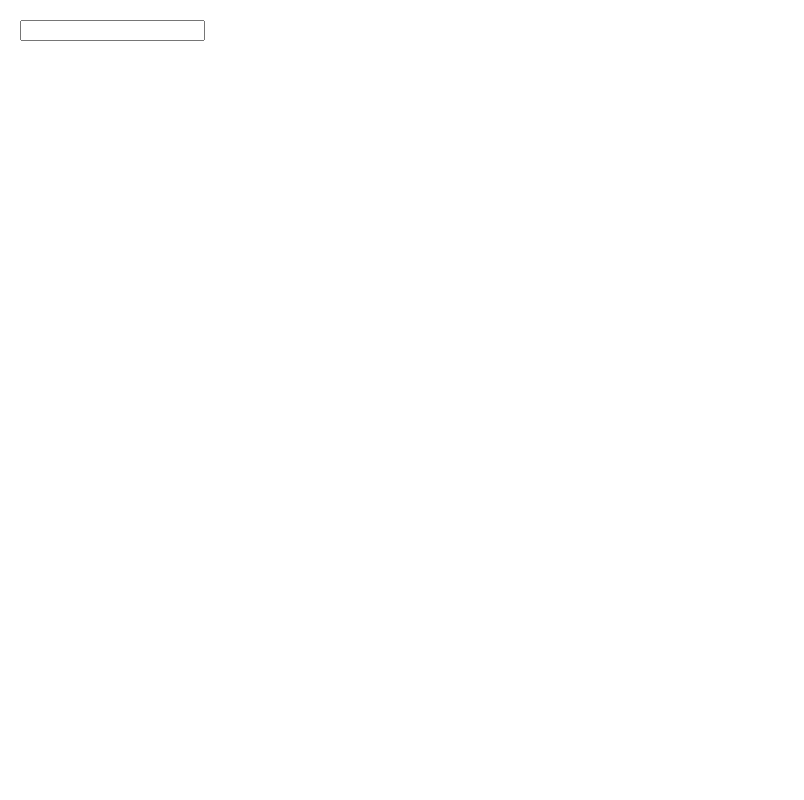
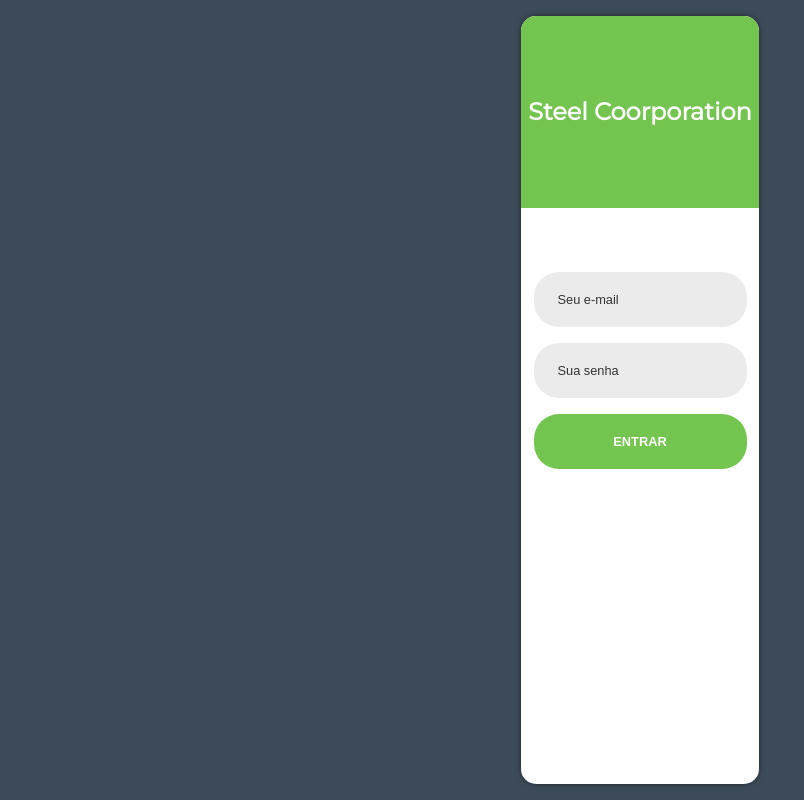
Before and after one commit to angelinopires/college-eng-1, a website: page src/index.html in a window 1280 px wide. Shown: the whole page, without its empty margins (0-804 px from the left). Drawn offline with nearby package versions, Linux system fonts and the light colour scheme; files that its build step writes are made by us from their sources.

Commit message:
Login finalizado

```diff
--- a/src/index.html
+++ b/src/index.html
@@ -1,33 +1,51 @@
 <!DOCTYPE html>
 <html lang="en">
+
 <head>
-    <meta charset="UTF-8">
-    <meta name="viewport" content="width=device-width, initial-scale=1.0">
-    <meta http-equiv="X-UA-Compatible" content="ie=edge">
-    <link rel="stylesheet" href="css/main.min.css">
-    <link href="https://fonts.googleapis.com/css?family=Montserrat" rel="stylesheet">
-    <title>Trabalho de Compras</title>
+  <meta charset="UTF-8">
+  <meta name="viewport"
+        content="width=device-width, initial-scale=1.0">
+  <meta http-equiv="X-UA-Compatible"
+        content="ie=edge">
+  <link rel="stylesheet"
+        href="css/main.min.css">
+  <link href="https://fonts.googleapis.com/css?family=Montserrat"
+        rel="stylesheet">
+  <title>Trabalho de Compras</title>
 </head>
-<header class="navigation">
-    <nav class="navbar" role="navigation">
-        <input class="navbar__button" type="checkbox"/>
-        <span class="navbar__icon"></span>
-        <span class="navbar__icon"></span>
-        <span class="navbar__icon"></span>
 
-        <ul class="navbar__list">
-            <!-- <a href="#" class="logo">LOGO AQUI</a> -->
-            <a class="navbar__link" href="#"><li class="navbar__item">Solicitar Materiais</li></a>
-            <a class="navbar__link" href="#"><li class="navbar__item">Sair</li></a>
-        </ul>
+<body>
+  <div class="container">
+    <div class="login">
+      <h1 class="title">Steel Coorporation</h1>
+      <form class="form-login">
 
-        <div>
-            <span></span>
-            <input type="text">
+        <div class="form-control">
+          <input class="form__input"
+                 placeholder="Seu e-mail"
+                 type="email"
+                 class="form__input"
+                 autocomplete="email"
+                 required>
         </div>
-    </nav>
-</header>
-<body>
-    <script type="text/javascript" src="js/main.min.js"></script>
+        <div class="form-control">
+          <input class="form__input"
+                 placeholder="Sua senha"
+                 type="password"
+                 class="form__input"
+                 autocomplete="current-password"
+                 required>
+        </div>
+        <div class="form-control">
+          <input type="submit"
+                 class="form__button"
+                 value="Entrar">
+        </div>
+      </form>
+    </div>
+  </div>
+  <script type="text/javascript"
+          src="js/main.min.js"></script>
 </body>
+
 </html>
--- a/src/scss/_variables.scss
+++ b/src/scss/_variables.scss
@@ -6,10 +6,10 @@ $turquoise-cyan: #30E2CF;
 $lighter-cyan:   #DCEDEB;
 $darker-cyan:    #41C3EE;
 
-$main-theme: #84A29F;
-$secondary-theme: #B7CDC2;
-$grey: #EAE6DA;
-$grey-light: #F7F6EE;
+$main-theme: #3D4B58;
+$green-theme: #8EA05D;
+$yellow-theme: #FED566;
+$grey-light: #F7EFDB;
 
 // Other colors
 $font-color: lighten(#454545, 15%);
@@ -18,9 +18,4 @@ $green:              #74c54f;
 $black:              #000;
 $medium-black:       #454545;
 $dark-black:         #333;
-// $grey:               #dfdfdf;
-
-// Social Media
-$facebook:  #3b5998;
-$linkedin:  #0077B5;
-$youtube:   #cc181e;
+$grey:               #EBEBEB;
--- /dev/null
+++ b/src/scss/components/_login.scss
@@ -0,0 +1,69 @@
+.login {
+  height: 100%;
+  background-color: $white;
+  box-shadow: 0px 0px 5px rgba($black, .5);
+  border-radius: 15px;
+
+  .title {
+    display: flex;
+    justify-content: center;
+    align-items: center;
+    height: 25%;
+    font-weight: bold;
+    color: $white;
+    background-color: $green;
+    border-radius: 15px 15px 0 0;
+  }
+}
+.form {
+  &-control,
+  &__input,
+  &__button {
+    border-radius: 25px;
+    outline: none;
+    border: none;
+    width: 100%;
+  }
+  &__input,
+  &__button {
+    height: 55px;
+    font-size: .8rem;
+  }
+  &-login {
+    display: flex;
+    flex-direction: column;
+    width: 100%;
+    height: calc(75% - 1rem);
+    padding: 0 .8rem;
+    border-radius: 20px;
+  }
+  &-control {
+    margin-bottom: 1rem;
+    background-color: $white;
+
+    &:first-child {
+      margin-top: 3rem;
+    }
+  }
+  &__input {
+    padding: 0 1.5rem;
+    line-height: 1.2;
+    color: $dark-black;
+    background-color: $grey;
+
+    &::placeholder {
+      color: $dark-black;
+    }
+  }
+  &__button {
+    display: flex;
+    justify-content: center;
+    align-items: center;
+    font-weight: bold;
+    line-height: 1.2;
+    color: $white;
+    background-color: $green;
+    text-transform: uppercase;
+    transition: all 0.3s;
+  }
+}
--- a/src/scss/global.scss
+++ b/src/scss/global.scss
@@ -1,3 +1,18 @@
 html {
   font-family: 'Montserrat';
 }
+.container {
+  background-color: $main-theme;
+  display: flex;
+  flex-direction: column;
+  justify-content: space-evenly;
+  align-items: center;
+  width: 100vw;
+  height: 100vh;
+  padding: 1rem;
+}
+.title {
+  font-size: 1.5rem;
+  text-align: center;
+  margin-bottom: 1rem;
+}
--- a/src/scss/main.scss
+++ b/src/scss/main.scss
@@ -4,3 +4,4 @@
 @import "global";
 
 @import "components/menu";
+@import "components/login";
```
Also changed, not shown: src/consulta.html (added, +33 -0 lines), dist/consulta.html (added), dist/css/main.min.css, dist/index.html, 1 other file.
